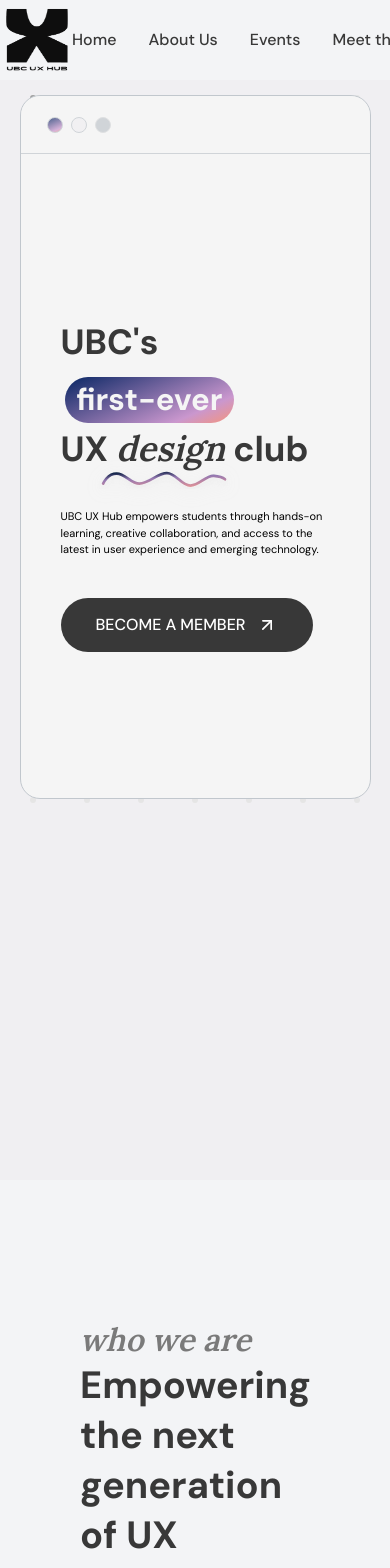
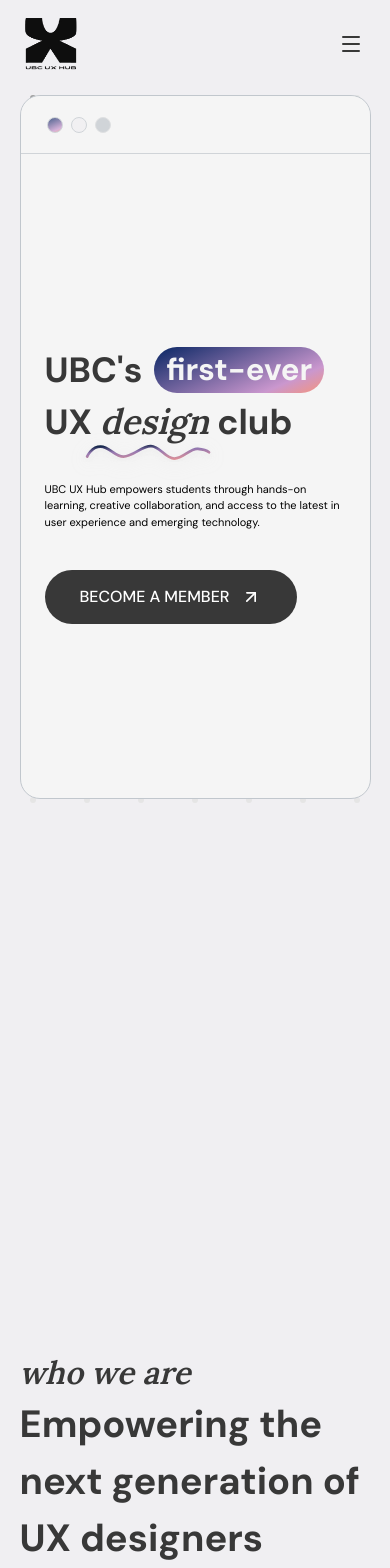
Before and after one commit to auroraxcheng/UXhub-website, a Next.js app: page / in a window 390 px wide. Shown: the top 1568 px of the page. Built offline with nearby package versions, Linux system fonts and the light colour scheme.

Commit message:
unified sections content widths and made nav collapsable on small screen

```diff
--- a/src/app/page.tsx
+++ b/src/app/page.tsx
@@ -33,7 +33,7 @@
       {/* Content Container */}
       <div className="relative z-10 pt-[80px] lg:pt-[80px] md:pt-[70px] sm:pt-[60px]">
         {/* Hero Section */}
-        <div id="home" className="flex justify-center items-start pt-[15px] lg:pt-[15px] md:pt-[12px] sm:pt-[10px]">
+        <div id="home" className="pt-[15px] md:px-[10%] px-[5%]">
           <HeroSection>
             <HeroContent />
           </HeroSection>
@@ -43,7 +43,7 @@
           <MailingList />
         </div>
 
-        <div id="about-us" className="mt-[70px] lg:mt-[70px] md:mt-[50px] sm:mt-[30px]">
+        <div id="about-us" className="mt-[70px] lg:mt-[70px] md:mt-[50px] sm:mt-[30px] md:px-[10%] px-[5%]">
           <AboutUs />
         </div>
 
@@ -51,16 +51,16 @@
           <LogoCarousel />
         </div>
 
-        <div id="events" className="mt-[70px] lg:mt-[70px] md:mt-[50px] sm:mt-[30px]">
+        <div id="events" className="mt-[70px] lg:mt-[70px] md:mt-[50px] sm:mt-[30px] md:px-[20%] px-[5%]">
           <EventsSection />
         </div>
 
-        <div style={{ backgroundColor: "#f3f4f6", paddingBottom: "40px" }}>
+
         <div id="team" className="mt-[70px] lg:mt-[70px] md:mt-[50px] sm:mt-[30px]">
           <TeamSection />
         </div>
 
-          <div className="mt-[70px] lg:mt-[70px] md:mt-[50px] sm:mt-[30px]">
+        <div className="mt-[70px] lg:mt-[70px] md:mt-[50px] sm:mt-[30px] md:px-[20%] px-[5%]">
           <FooterContent
             title="Ready to kickstart your design journey?"
             description="Join hundreds of student designers at UX Hub learning, building, and supporting each other on their journey to better UI and better design."
@@ -71,7 +71,6 @@
           <Footer />
         </div>
       </div>
-      </div>
     </main>
   );
 }
--- a/src/components/FooterContent.tsx
+++ b/src/components/FooterContent.tsx
@@ -18,8 +18,8 @@
   };
 
   return (
-    <div className="flex items-center justify-center w-screen py-20 lg:py-20 md:py-16 sm:py-12 max-h-[500px] max-w-[1000px] mx-auto rounded-[20px] lg:mt-[100px] mt-20 bg-gradient-to-r from-[#052462] via-[#CA97CE] to-[#F09485]">
-      <div className="max-w-6xl mx-auto px-8 text-center  lg:w-[552px]  md:w-[500px]  sm:w-full  flex flex-col justify-center items-center gap-5">
+    <div className="flex items-center justify-center py-20 lg:py-20 md:py-16 sm:py-12 max-h-[500px] mx-auto rounded-[20px] lg:mt-[100px] mt-20 bg-gradient-to-r from-[#052462] via-[#CA97CE] to-[#F09485] px-10">
+      <div className="text-center  lg:w-[552px]  md:w-[500px]  sm:w-full  flex flex-col justify-center items-center gap-5">
         <h2 className="font-dm-sans text-white text-[24px] lg:text-[42px] md:text-[32px] sm:text-2xl font-bold leading-normal mb-6 drop-shadow-sm">
           {title}
         </h2>
--- a/src/components/HeroContent.tsx
+++ b/src/components/HeroContent.tsx
@@ -6,9 +6,9 @@
 
 const HeroContent: React.FC = () => {
   return (
-    <div className="px-4 sm:px-6 md:px-8 lg:px-0">
+    <div className="">
       <h1
-        className="font-dm-sans font-bold leading-normal flex flex-col gap-0 sm:gap-0 md:gap-1 lg:gap-1 text-[#383838] mt-4 sm:mt-5 md:mt-6 lg:mt-8"
+        className="font-dm-sans font-bold leading-normal flex flex-col gap-0 sm:gap-0 md:gap-1 lg:gap-1 mt-4 sm:mt-5 md:mt-6 lg:mt-8"
         style={{
           fontSize: "clamp(32px, 9vw, 58px)"
         }}
--- a/src/components/Navbar.tsx
+++ b/src/components/Navbar.tsx
@@ -1,101 +1,122 @@
+"use client";
+
+import { useState, useEffect } from "react";
 import Link from "next/link";
 import Image from "next/image";
+import { Menu } from "lucide-react";
 
-const navLinkStyles =
-  "text-black no-underline font-dm-sans lg:text-[16px] md:text-[14px] sm:text-[12px] font-medium leading-normal hover:text-gray-600 whitespace-nowrap decoration-transparent transition-all duration-300 ease-in-out hover:scale-105 hover:translate-y-[-1px]";
+const navLink =
+  "text-black no-underline font-dm-sans font-medium leading-normal whitespace-nowrap decoration-transparent transition-all duration-200 hover:text-gray-600";
 
-const buttonStyles = `
-  flex justify-center items-center
-  lg:w-[180px] lg:h-[45px] md:w-[160px] md:h-[40px] sm:w-[140px] sm:h-[35px]
-  px-[10px] py-[8px]
-  gap-[12px]
-  flex-shrink-0
-  rounded-[67.066px]
-  text-[#FFFFFF]
-  font-dm-sans lg:text-[15px] md:text-[14px] sm:text-[12px] font-medium leading-normal
-  hover:opacity-90 transition-all duration-300 ease-in-out
-  hover:scale-105 hover:shadow-lg hover:shadow-black/20
-  backdrop-blur-[0.5px]
-  no-underline decoration-transparent
-  visited:text-white hover:text-white
-  transform hover:-translate-y-1
-`;
+const ctaBtn =
+  "flex justify-center items-center rounded-[67.066px] text-white font-dm-sans font-medium leading-normal " +
+  "px-[12px] py-[8px] gap-[12px] " +
+  "md:w-[190px] md:h-[45px] sm:w-[140px] sm:h-[35px] " +
+  "transition-all duration-200 hover:opacity-90 hover:shadow-lg hover:shadow-black/20 backdrop-blur-[0.5px]";
 
-const Navbar = () => {
+export default function Navbar() {
+  const [open, setOpen] = useState(false);
+
+  useEffect(() => {
+    const onKey = (e: KeyboardEvent) => e.key === "Escape" && setOpen(false);
+    window.addEventListener("keydown", onKey);
+    return () => window.removeEventListener("keydown", onKey);
+  }, []);
+
+  const close = () => setOpen(false);
+
   return (
-    <div
-      className="w-full max-w-[1512px] h-[80px] lg:h-[80px] md:h-[70px] sm:h-[60px] fixed top-0 left-0 right-0 z-50 mx-auto"
-      style={{ margin: "0 auto", transform: "translateX(-50%)", left: "50%", backgroundColor: "#f3f4f6" }}
-    >
-      <nav className="h-full flex items-center">
-        <div className="lg:pl-[70px] md:pl-[50px] sm:pl-[30px]">
-          <div className="w-[72px] h-[72px] lg:w-[72px] lg:h-[72px] md:w-[60px] md:h-[60px] sm:w-[50px] sm:h-[50px]">
+    <div className="fixed inset-x-0 top-0 z-50 bg-white py-1">
+      <nav className="flex h-20 items-center md:px-[5%] px-[5%]">
+        {/* Logo */}
+        <Link href="#home" className="block" onClick={close}>
+          <div className="w-[60px] h-[60px]">
             <Image
               src="/logo.png"
               alt="UBC UX HUB"
-              width={72}
-              height={72}
-              className="w-full h-full"
+              width={100}
+              height={100}
+              className="h-full w-full"
+              priority
             />
           </div>
+        </Link>
+
+        {/* Desktop links */}
+        <div className="ml-auto hidden md:flex items-center">
+          <div className="flex items-center gap-8">
+            <Link href="#home" className={navLink}>
+              Home
+            </Link>
+            <Link href="#about-us" className={navLink}>
+              About Us
+            </Link>
+            <Link href="#events" className={navLink}>
+              Events
+            </Link>
+            <Link href="#team" className={navLink}>
+              Meet the Team
+            </Link>
+            <Link href="mailto:ubcuxhub@gmail.com" className={navLink}>
+              Contact Us
+            </Link>
+          </div>
+          <Link
+            href="/join"
+            className={`${ctaBtn} ml-8 bg-gradient-to-br from-[#00183B] via-[#9478B1] to-[#E89595]`}
+          >
+            Become a Member
+          </Link>
         </div>
 
-        <div className="ml-auto lg:pr-[70px] md:pr-[50px] sm:pr-[30px] flex items-center">
-          <Link
-            href="#home"
-            className={navLinkStyles}
-            style={{ textDecoration: "none", marginRight: "32px" }}
+        {/* Mobile menu button */}
+        <button
+          aria-label="Open menu"
+          aria-expanded={open}
+          onClick={() => setOpen((v) => !v)}
+          className="ml-auto inline-flex items-center justify-center rounded-md p-2 hover:bg-gray-100 md:hidden"
         >
+          <Menu className="h-6 w-6" />
+        </button>
+
+        {/* Background blur overlay */}
+        {open && (
+          <div
+            className="fixed inset-0 bg-black/10 backdrop-blur-sm md:hidden"
+            onClick={close}
+          />
+        )}
+
+        {/* Mobile dropdown */}
+        {open && (
+          <div
+            className="absolute right-[5%] top-full w-[70%] rounded-xl bg-white shadow-lg backdrop-blur-md md:hidden"
+            role="menu"
+          >
+            <div className="flex flex-col p-3">
+              <Link href="#home" className={`${navLink} px-3 py-2`} onClick={close}>
                 Home
               </Link>
-          <Link
-            href="#about-us"
-            className={navLinkStyles}
-            style={{ textDecoration: "none", marginRight: "32px" }}
-          >
+              <Link href="#about-us" className={`${navLink} px-3 py-2`} onClick={close}>
                 About Us
               </Link>
-          <Link
-            href="#events"
-            className={navLinkStyles}
-            style={{ textDecoration: "none", marginRight: "32px" }}
-          >
+              <Link href="#events" className={`${navLink} px-3 py-2`} onClick={close}>
                 Events
               </Link>
-          <Link
-            href="#team"
-            className={navLinkStyles}
-            style={{ textDecoration: "none", marginRight: "32px" }}
-          >
+              <Link href="#team" className={`${navLink} px-3 py-2`} onClick={close}>
                 Meet the Team
               </Link>
               <Link
                 href="mailto:ubcuxhub@gmail.com"
-            className={navLinkStyles}
-            style={{ textDecoration: "none", marginRight: "32px" }}
+                className={`${navLink} px-3 py-2`}
+                onClick={close}
               >
                 Contact Us
               </Link>
-
-          <Link
-            href="/join"
-            className={buttonStyles}
-            style={{
-              background:
-                "linear-gradient(156deg, #00183B -1.32%, #9478B1 42.98%, #E89595 121.99%)",
-              textDecoration: "none",
-              color: "#FFFFFF",
-              marginLeft: "32px",
-              paddingLeft: "12px",
-              paddingRight: "12px",
-            }}
-          >
-            Become a Member
-          </Link>
             </div>
+          </div>
+        )}
       </nav>
     </div>
   );
-};
-
-export default Navbar;
+}
--- a/src/pages/AboutUs.tsx
+++ b/src/pages/AboutUs.tsx
@@ -3,57 +3,18 @@
 
 const AboutUs: React.FC = () => {
   return (
-    <div
-      className="bg-gray-100"
-      style={{
-        position: "relative",
-        zIndex: 9999,
-        backgroundColor: "#f3f4f6",
-        paddingLeft: "80px",
-        paddingRight: "80px",
-        paddingTop: "139px",
-        paddingBottom: "139px",
-      }}
-    >
-      <div className="max-w-8xl mx-auto">
+    <div className="relative z-[9999] py-[139px]">
       <div className="flex flex-col lg:flex-row lg:items-center gap-8 lg:gap-12">
+        {/* Left text section */}
         <div className="flex-1">
-            <p
-              className="mb-0"
-              style={{
-                color: "#7A7A7A",
-                fontFamily: "Lora",
-                fontSize: "31.871px",
-                fontStyle: "italic",
-                fontWeight: 600,
-                lineHeight: "normal",
-                alignSelf: "stretch",
-              }}
-            >
+          <p className="mb-0 font-serif italic font-semibold text-[31.871px]">
             who we are
           </p>
-            <h2
-            style={{
-              color: "#383838",
-              fontFamily: "DM Sans",
-              fontSize: "38px",
-              fontStyle: "normal",
-              fontWeight: 700,
-              lineHeight: "normal",
-              alignSelf: "stretch",
-            }}
-          >
+          <h2 className="font-sans text-[38px] font-bold leading-normal">
             Empowering the next generation of UX designers
           </h2>
-            <div
-              className="space-y-6 text-gray-700"
-              style={{
-                fontFamily: "DM Sans",
-                fontWeight: 400,
-                fontSize: "18px",
-                color: "#383838",
-              }}
-            >
+
+          <div className="space-y-6 text-[#383838] font-sans text-[18px] font-normal">
             <p>
               Founded in February 2017 as UBC&apos;s{" "}
               <strong>first and only user experience club</strong>, UBC UX Hub
@@ -67,15 +28,15 @@
               Our mission is to <strong>foster growth and community</strong>{" "}
               within the design field. Whether you&apos;re an aspiring
               designer or a seasoned expert, we invite you to join us on our
-                journey to <strong>fully explore the world of UX design</strong>
-                .
+              journey to{" "}
+              <strong>fully explore the world of UX design</strong>.
             </p>
           </div>
         </div>
 
+        {/* Right image stack */}
         <div className="lg:flex-shrink-0">
           <AboutImageStack />
-          </div>
         </div>
       </div>
     </div>
--- a/src/pages/EventsSection.tsx
+++ b/src/pages/EventsSection.tsx
@@ -43,7 +43,7 @@
   );
 
   return (
-    <div className="max-w-8xl md:px-[15%] px-[5%]">
+    <div className="max-w-8xl">
       <div className="mb-8">
         <p className="mb-0 text-gray font-serif italic font-semibold text-[32px]">
           events
--- a/src/pages/HeroSection.tsx
+++ b/src/pages/HeroSection.tsx
@@ -7,7 +7,7 @@
 
 export default function HeroSection({ children }: HeroSectionProps) {
   return (
-    <section className="w-[90%] max-w-[1100px] min-h-[calc(100vh-140px)] flex-shrink-0 rounded-[20px] border border-[#C1C7CD] bg-[#f5f5f5] relative overflow-visible flex flex-col items-center">
+    <section className="min-h-[calc(100vh-140px)] flex-shrink-0 rounded-[20px] border border-[#C1C7CD] bg-[#f5f5f5] relative overflow-visible flex flex-col items-center">
       {/* cursor - "and largest!" */}
       <div className="hidden md:block absolute top-[100px] left-[170px] lg:top-[100px] lg:left-[160px] md:top-[100px] md:left-[100px] z-10">
         <Image
--- a/src/pages/MailingList.tsx
+++ b/src/pages/MailingList.tsx
@@ -15,8 +15,7 @@
 
   return (
     <div
-      className={`transition-all duration-700 ease-in-out ${
-        isVisible ? "opacity-100 translate-y-0" : "opacity-0 translate-y-10"
+      className={`transition-all duration-700 ease-in-out ${isVisible ? "opacity-100 translate-y-0" : "opacity-0 translate-y-10"
         }`}
       /* Keep inline, Tailwind doesn't support complex CSS gradients directly in classes */
       style={{
@@ -24,12 +23,12 @@
       }}
     >
       <div
-        className="px-8 py-8 sm:px-12 sm:py-12 md:px-20 md:py-14 lg:px-32 lg:py-12 xl:px-[150px] xl:py-[50px]"
+        className="md:px-[20%] px-[5%] py-8"
       >
         <div className="flex flex-col md:flex-row md:items-center md:justify-center md:gap-6">
           {/* Text Container */}
-          <div className="md:pl-32 md:pr-3 mb-6 sm:mb-7 md:mb-0 text-center md:text-left">
-            <h2 className="font-dm-sans text-white text-[20px] sm:text-[24px] md:text-[32px] lg:text-[36px] font-bold leading-normal mb-2 sm:mb-2.5 lg:mb-2.5"
+          <div className="md:pr-3 mb-6 sm:mb-7 md:mb-0 text-center md:text-left">
+            <h2 className="font-dm-sans text-white text-[40px] font-bold leading-normal mb-2 sm:mb-2.5 lg:mb-2.5"
               /* Keep inline for text shadow, Tailwind doesn't support complex shadows */
               style={{
                 textShadow: "0px 2px 4px rgba(0, 0, 0, 0.1)",
--- a/src/pages/TeamSection.tsx
+++ b/src/pages/TeamSection.tsx
@@ -107,9 +107,9 @@
     ANIMATION_CONFIG.gap;
 
   return (
-    <div className="w-full" style={{ backgroundColor: "#f3f4f6", paddingTop: "80px", paddingBottom: "80px" }}>
+    <div className="w-full" style={{ paddingTop: "80px", paddingBottom: "80px" }}>
       <div className="max-w-8xl mx-auto">
-        <div className="mb-16 px-[20%]">
+        <div className="mb-16 md:px-[20%] px-[5%]">
           <p className="mb-0" style={SECTION_STYLES.subtitle}>
             the team
           </p>
```
Lines whose indentation alone changed are shown as unchanged.
